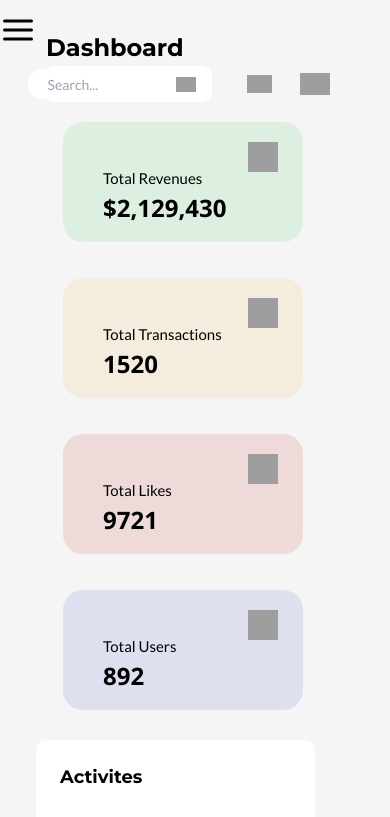
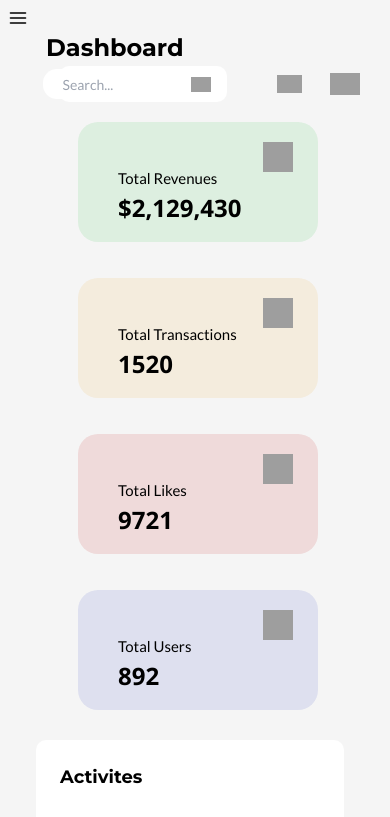
Before and after one commit to Sammy970/reactjs-assignment, a React (Create React App) app: page / in a window 390 px wide. Shown: the top 817 px of the page. Built offline with nearby package versions, Linux system fonts and the light colour scheme; grey boxes are pictures that could not be loaded.

Commit message:
Small Changes for Mobile Friendly

```diff
--- a/src/App.css
+++ b/src/App.css
@@ -1,6 +1,5 @@
 .App {
   text-align: center;
-  background-color: #f5f5f5 ;
 }
 
 .App-logo {
--- a/src/Components/CSS/Dashboard.css
+++ b/src/Components/CSS/Dashboard.css
@@ -2,7 +2,9 @@
 
 .dashboardContainer {
   /* padding-left: 30px; */
-  padding-right: 60px;
+  margin-right: 30px;
+  justify-content: center;
+  align-items: center;
 }
 
 @media (max-width: 640px) {
--- a/src/Components/DashboardPage.js
+++ b/src/Components/DashboardPage.js
@@ -11,9 +11,9 @@ const DashboardPage = () => {
 
   return (
     <div className="bg flex">
-      <div className="py-3 justify-center items-center float-left">
+      <div className=" justify-center items-center float-left">
         <FiMenu
-          className="lg:hidden block h-9 w-9 cursor-pointer"
+          className="lg:hidden block h-9 w-9 px-2 cursor-pointer"
           onClick={() => setOpen(!open)}
         />
       </div>
```
